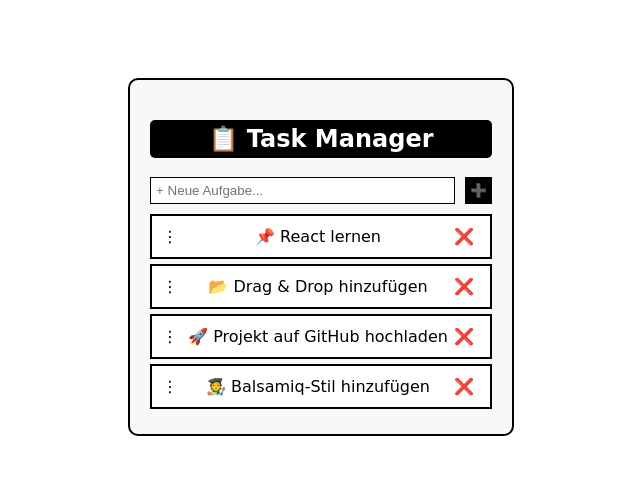
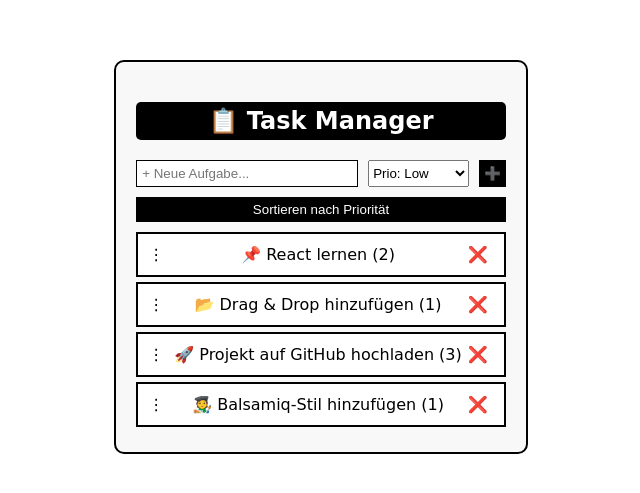
Before and after one commit to RenzoHappiness/TaskManager, a React (Create React App) app: page / in a window 1280 px wide. Shown: the part 143-636 px from the top of the page, without its empty margins (319-959 px from the left). Built offline with nearby package versions, Linux system fonts and the light colour scheme.

Commit message:
Added priorities (placeholder)

```diff
--- a/src/TaskManager.js
+++ b/src/TaskManager.js
@@ -6,12 +6,13 @@ const ITEM_TYPE = "TASK";
 
 const TaskManager = () => {
   const [tasks, setTasks] = useState([
-    { id: 1, text: "📌 React lernen" },
-    { id: 2, text: "📂 Drag & Drop hinzufügen" },
-    { id: 3, text: "🚀 Projekt auf GitHub hochladen" },
-    { id: 4, text: "🧑‍🎨 Balsamiq-Stil hinzufügen" },
+    { id: 1, text: "📌 React lernen", priority: 2 },
+    { id: 2, text: "📂 Drag & Drop hinzufügen", priority: 1 },
+    { id: 3, text: "🚀 Projekt auf GitHub hochladen", priority: 3 },
+    { id: 4, text: "🧑‍🎨 Balsamiq-Stil hinzufügen", priority: 1 },
   ]);
   const [newTask, setNewTask] = useState("");
+  const [newPriority, setNewPriority] = useState(1);
 
   const moveTask = (dragIndex, hoverIndex) => {
     const updatedTasks = [...tasks];
@@ -22,13 +23,17 @@ const TaskManager = () => {
 
   const addTask = () => {
     if (newTask.trim() !== "") {
-      setTasks([...tasks, { id: Date.now(), text: `📌 ${newTask}` }]);
+      setTasks([...tasks, { id: Date.now(), text: `📌 ${newTask}`, priority: newPriority }]);
       setNewTask("");
     }
   };
 
   const removeTask = (id) => {
     setTasks(tasks.filter((task) => task.id !== id));
+  };
+
+  const sortTasksByPriority = () => {
+    setTasks([...tasks].sort((a, b) => b.priority - a.priority));
   };
 
   return (
@@ -44,8 +49,14 @@ const TaskManager = () => {
               placeholder="+ Neue Aufgabe..."
               style={{ flex: 1, padding: "5px", border: "1px solid black" }}
             />
+            <select value={newPriority} onChange={(e) => setNewPriority(Number(e.target.value))}>
+              <option value={1}>Prio: Low</option>
+              <option value={2}>Prio: Medium</option>
+              <option value={3}>Prio: High</option>
+            </select>
             <button onClick={addTask} style={{ padding: "5px", backgroundColor: "black", color: "white", border: "none", cursor: "pointer" }}>➕</button>
           </div>
+          <button onClick={sortTasksByPriority} style={{ marginBottom: "10px", padding: "5px", backgroundColor: "black", color: "white", border: "none", cursor: "pointer", width: "100%" }}>Sortieren nach Priorität</button>
           {tasks.map((task, index) => (
             <TaskItem key={task.id} index={index} task={task} moveTask={moveTask} removeTask={removeTask} />
           ))}
@@ -93,7 +104,7 @@ const TaskItem = ({ task, index, moveTask, removeTask }) => {
       }}
     >
       <span style={{ cursor: "grab", marginRight: "10px" }}>⋮</span>
-      {task.text}
+      {task.text} ({task.priority})
       <button onClick={() => removeTask(task.id)} style={{ background: "none", border: "none", fontSize: "16px", cursor: "pointer" }}>❌</button>
     </div>
   );
```
